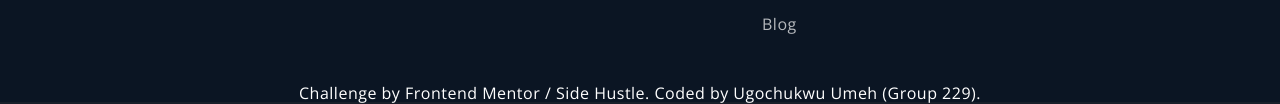
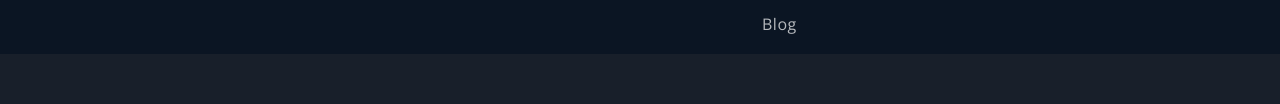
Before and after one commit to Ugochukwu-Web/Fylo, a website built with Parcel: page index.html in a window 1280 px wide. Shown: the part 3112-3216 px from the top of the page. After the commit the page ends 3166 px from the top, so only its background shows below. Built offline with nearby package versions, Linux system fonts and the light colour scheme.

Commit message:
Removed the attribution class

```diff
--- a/css/styles.css
+++ b/css/styles.css
@@ -500,8 +500,3 @@ p {
         margin-top: 2rem;
     }
 }
-
-.attribution {
-    margin-top: 3rem;
-    text-align: center;
-}
--- a/index.html
+++ b/index.html
@@ -227,12 +227,6 @@
                     <i class="fa-brands fa-instagram"></i>
                 </div>
             </div>
-            <div>
-                <p class="attribution">
-                  Challenge by <a href="https://www.frontendmentor.io?ref=challenge" target="_blank">Frontend Mentor / Side Hustle</a>.
-                  Coded by <a href="#">Ugochukwu Umeh (Group 229)</a>.
-                </p>
-            </div>
     </footer>
     <script src="https://unpkg.com/aos@next/dist/aos.js"></script>
     <script>
```
